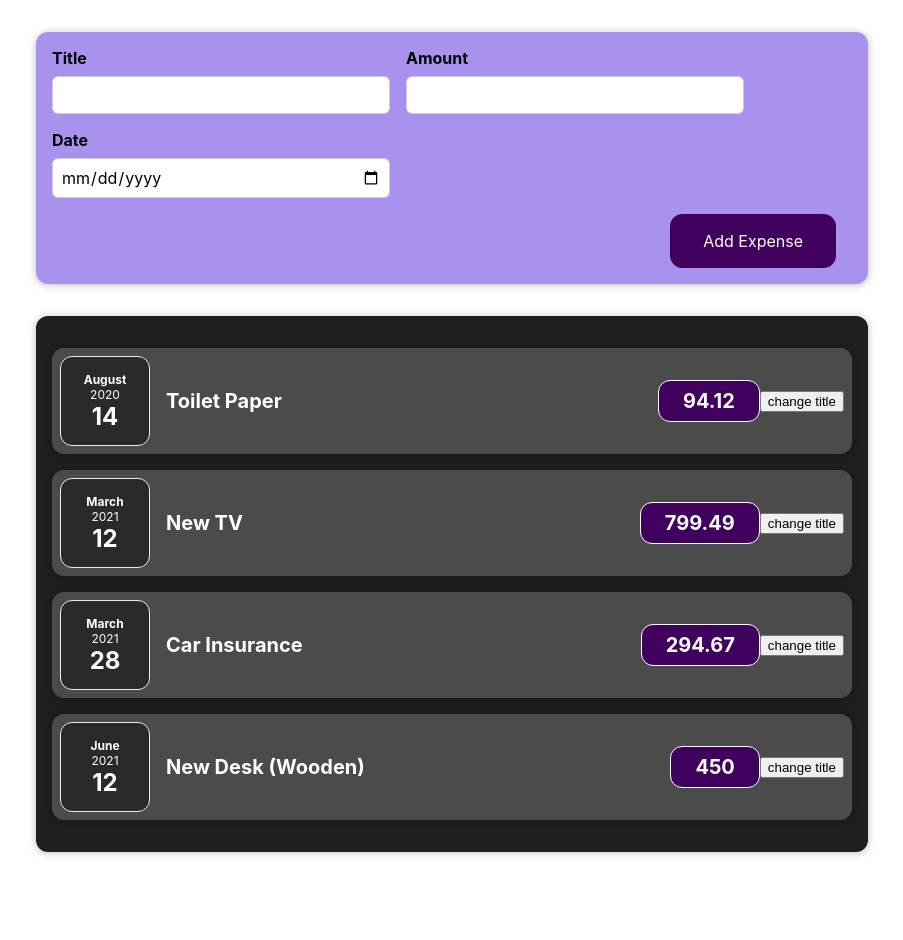
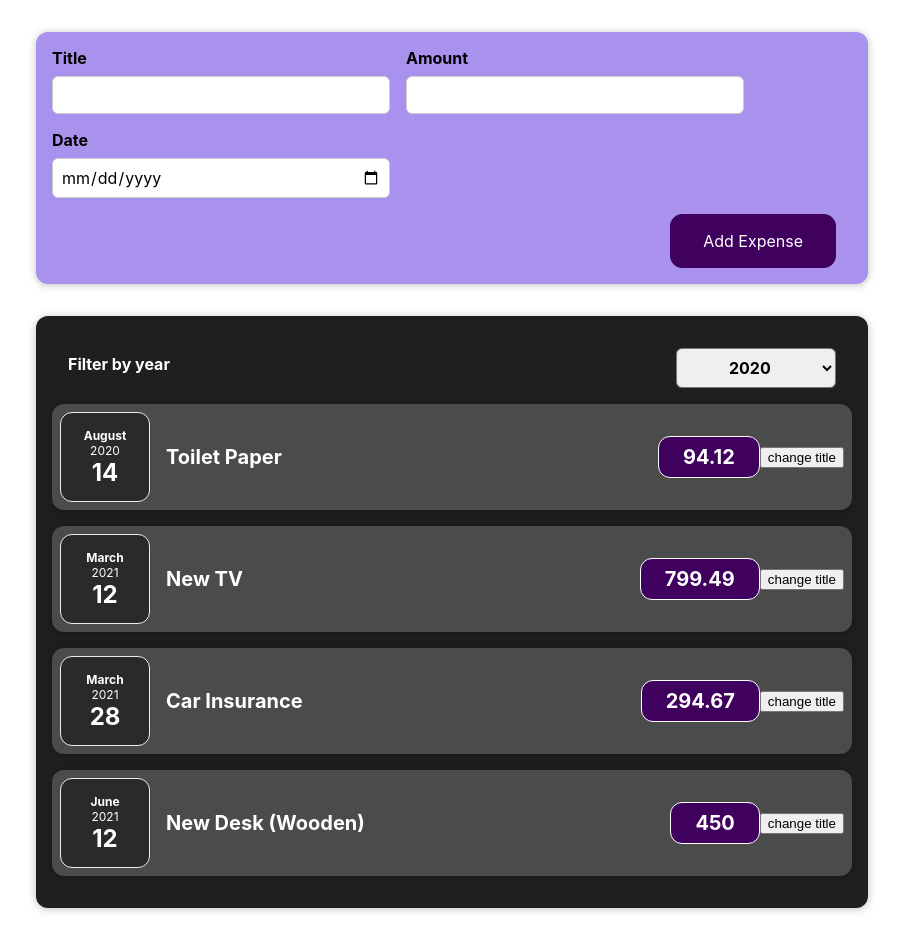
Before and after one commit to andrew-batshoun/first_react_project, a React (Create React App) app: page / in a window 1280 px wide. Shown: the whole page, without its empty margins (188-1091 px from the left). Before the commit the page ends 884 px from the top, so only its background shows below. Built offline with nearby package versions, Linux system fonts and the light colour scheme.

Commit message:
learned two way binding, added filter for year

```diff
--- a/src/App.js
+++ b/src/App.js
@@ -27,9 +27,15 @@
         },
     ];
 
+    const addExpenseHandler = (expense) =>{
+        console.log("in app.js");
+        console.log(expense);
+
+    };
+
     return (
         <div>
-            <NewExpense/>
+            <NewExpense onAddExpense = {addExpenseHandler}/>
             <Expenses items={expenses} />
         </div>
     );
--- a/src/components/Expenses/ExpenseDate.js
+++ b/src/components/Expenses/ExpenseDate.js
@@ -11,6 +11,6 @@
             <div className="expense-date__year">{year}</div>
             <div className="expense-date__day">{day}</div>
         </div>);
-}
+};
 
 export default ExpenseDate;
--- /dev/null
+++ b/src/components/Expenses/ExpenseFilter.css
@@ -0,0 +1,24 @@
+.expenses-filter {
+    color: white;
+    padding: 0 1rem;
+}
+
+.expenses-filter__control {
+    display: flex;
+    width: 100%;
+    align-items: center;
+    justify-content: space-between;
+    margin: 1rem 0;
+}
+
+.expenses-filter label {
+    font-weight: bold;
+    margin-bottom: 0.5rem;
+}
+
+.expenses-filter select {
+    font: inherit;
+    padding: 0.5rem 3rem;
+    font-weight: bold;
+    border-radius: 6px;
+}
--- /dev/null
+++ b/src/components/Expenses/ExpenseFilter.js
@@ -0,0 +1,24 @@
+import React from 'react';
+import './ExpenseFilter.css';
+
+const ExpensesFilter = (props) => {
+    const filterChangeHandler = (event) => {
+        props.onChangeFilter(event.target.value);
+    };
+
+    return (
+        <div className='expenses-filter'>
+            <div className='expenses-filter__control'>
+                <label>Filter by year</label>
+                <select value={props.selected} onChange={filterChangeHandler}>
+                    <option value='2022'>2022</option>
+                    <option value='2021'>2021</option>
+                    <option value='2020'>2020</option>
+                    <option value='2019'>2019</option>
+                </select>
+            </div>
+        </div>
+    );
+};
+
+export default ExpensesFilter;
--- a/src/components/Expenses/Expenses.js
+++ b/src/components/Expenses/Expenses.js
@@ -1,16 +1,25 @@
 import ExpenseItem from "./ExpenseItem";
 import Card from "../UI/Card";
 import "./Expenses.css";
+import ExpensesFilter from "./ExpenseFilter";
+import {useState} from "react";
 
 function Expenses(props) {
+    const [filteredYear, setFilteredYear] = useState('2020');
+    const expensesChangeHandler = selectedYear => {
+       setFilteredYear(selectedYear);
+    };
 
     return (
+        <div>
             <Card className="expenses">
+                <ExpensesFilter selected = {filteredYear} onChangeFilter ={expensesChangeHandler}/>
                 <ExpenseItem title={props.items[0].title} amount={props.items[0].amount} date={props.items[0].date}/>
                 <ExpenseItem title={props.items[1].title} amount={props.items[1].amount} date={props.items[1].date}/>
                 <ExpenseItem title={props.items[2].title} amount={props.items[2].amount} date={props.items[2].date}/>
                 <ExpenseItem title={props.items[3].title} amount={props.items[3].amount} date={props.items[3].date}/>
             </Card>
+        </div>
 
 
     );
--- a/src/components/NewExpense/ExpenseForm.js
+++ b/src/components/NewExpense/ExpenseForm.js
@@ -1,66 +1,100 @@
 import './ExpenseForm.css';
 import {useState} from "react";
 
-const ExpenseForm = () => {
+const ExpenseForm = (props) => {
     //You can use multiple states to for multiple functions
-    // const [enteredTitle, setEnteredTitle] = useState('');
-    // const [enteredAmount, setEnteredAmount] =useState('');
-    // const [enteredDate, setEnteredDate] = useState('');
+    const [enteredTitle, setEnteredTitle] = useState('');
+    const [enteredAmount, setEnteredAmount] = useState('');
+    const [enteredDate, setEnteredDate] = useState('');
 
     //you can also use a single state for all functions but,
     //you have to use the spread operator so the other values
     //don't get overwritten or lost.
-    const [userInput, setUserInput] = useState({
-        enteredTitle: '',
-        enteredAmount: '',
-        enteredDate: ''
-    });
+    // const [userInput, setUserInput] = useState({
+    //     enteredTitle: '',
+    //     enteredAmount: '',
+    //     enteredDate: ''
+    // });
 
     const titleChangeHandler = (event) => {
-        // setEnteredTitle(event.target.value);
-        setUserInput({
-            //using the spread operator allows the object to be brought in
-            //allows other information to be saved while changing the title
-            //in this example
-            ...userInput,
-            enteredTitle: event.target.value,
-            })
+        setEnteredTitle(event.target.value);
+        // setUserInput({
+        //     //using the spread operator allows the object to be brought in
+        //     //allows other information to be saved while changing the title
+        //     //in this example. It should be noted that this is not good practice
+        //     ...userInput,
+        //     enteredTitle: event.target.value,
+        //     })
+
+        // setUserInput((prevState) => {
+        //     return {...prevState, enteredTitle: event.target.value}
+        // });
+        //writing the above in a function allows the snapshot to be saved with the
+        //new entered value, this is preferred because of how react saves states.
 
     };
+
     const amountChangeHandler = (event) => {
-        // setEnteredAmount(event.target.value);
-        setUserInput({
-            ...userInput,
-            enteredAmount: event.target.value
-        })
-    };
-    const dateChangeHandler = (event) => {
-        // setEnteredDate(event.target.value);
-        setUserInput({
-            ...userInput,
-            enteredDate: event.target.value
-        })
+        setEnteredAmount(event.target.value);
+        // setUserInput({
+        //     ...userInput,
+        //     enteredAmount: event.target.value
+        // })
     };
 
-    return <form>
+    const dateChangeHandler = (event) => {
+        setEnteredDate(event.target.value);
+        // setUserInput({
+        //     ...userInput,
+        //     enteredDate: event.target.value
+        // })
+    };
+
+    const submitFormHandler = (event) => {
+        event.preventDefault();
+
+        const expenseData = {
+            title: enteredTitle,
+            amount: enteredAmount,
+            date: new Date(enteredDate),
+        };
+
+        props.onSaveExpenseData(expenseData);
+        setEnteredTitle('');
+        setEnteredAmount('');
+        setEnteredDate('');
+    };
+
+
+
+
+    return (
+        <form onSubmit={submitFormHandler}>
         <div className='new-expense__controls'>
             <div className='new-expense__control'>
                 <label>Title</label>
-                <input type="text" onChange={titleChangeHandler}/>
+                <input type="text"
+                       value={enteredTitle}
+                       onChange={titleChangeHandler}/>
             </div>
             <div className='new-expense__control'>
                 <label>Amount</label>
-                <input type="number" min="0.01" step="0.01" onChange={amountChangeHandler}/>
+                <input type="number" min="0.01" step="0.01"
+                       value={enteredAmount}
+                       onChange={amountChangeHandler}/>
             </div>
             <div className='new-expense__control'>
                 <label>Date</label>
-                <input type="date" min="2019-01-01" max="2022-12-31" onChange={dateChangeHandler}/>
+                <input type="date" min="2019-01-01" max="2022-12-31"
+                       value={enteredDate}
+                       onChange={dateChangeHandler}/>
             </div>
         </div>
         <div className="new-expense__actions">
             <button type="submit">Add Expense</button>
         </div>
     </form>
+    );
 };
 
 export default ExpenseForm;
--- a/src/components/NewExpense/NewExpense.js
+++ b/src/components/NewExpense/NewExpense.js
@@ -1,9 +1,20 @@
 import ExpenseForm from "./ExpenseForm";
 import './NewExpense.css';
-const NewExpense = () => {
-    return <div className="new-expense">
-    <ExpenseForm/>
+
+const NewExpense = (props) => {
+
+    const saveExpenseDataHandler = (enteredExpenseData) => {
+        const expenseData = {
+            ...enteredExpenseData,
+            id: Math.random().toString()
+        };
+        props.onAddExpense(expenseData);
+    };
+
+    return (<div className="new-expense">
+        <ExpenseForm onSaveExpenseData={saveExpenseDataHandler}/>
     </div>
+    );
 };
 
 export default NewExpense
```
Lines whose indentation alone changed are shown as unchanged.
